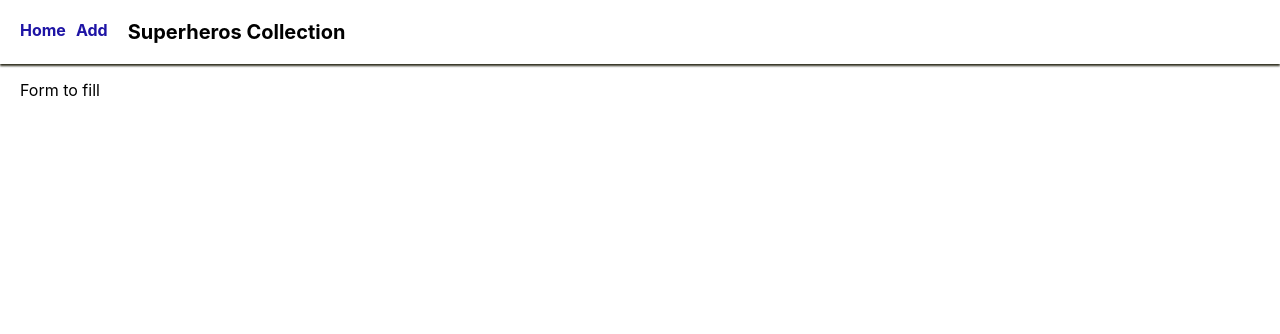
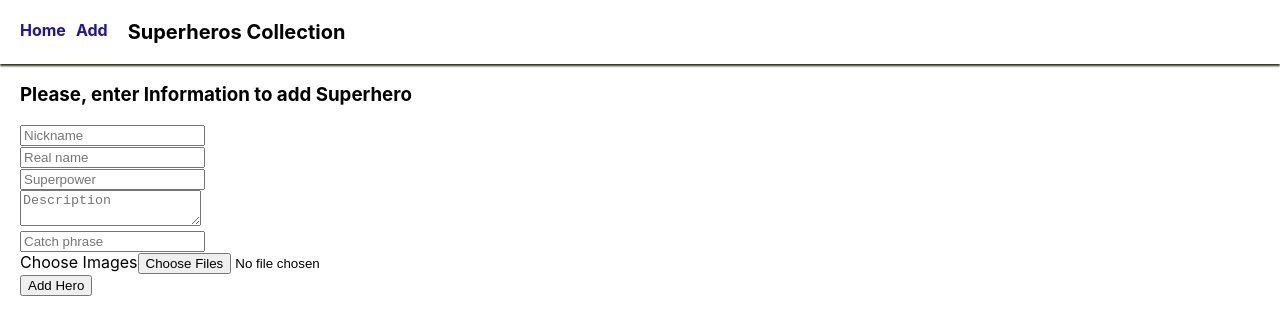
Before and after one commit to Selim96/Test-Superhero-front, a React (Create React App) app: page /superheros/newsuperhero in a window 1280 px wide. Shown: the top 334 px of the page. Built offline with nearby package versions, Linux system fonts and the light colour scheme.

Commit message:
add form to create hero

```diff
--- a/package.json
+++ b/package.json
@@ -12,6 +12,7 @@
     "react-redux": "^8.0.2",
     "react-router-dom": "^6.3.0",
     "react-scripts": "5.0.1",
+    "react-toastify": "^9.0.8",
     "redux": "^4.2.0",
     "web-vitals": "^2.1.4"
   },
--- a/src/components/App.jsx
+++ b/src/components/App.jsx
@@ -14,11 +14,11 @@ function App() {
         <Container>
         <Suspense fallback={<h2>Loading...</h2>}>
             <Routes>
-                <Route path="/superheros" element={<HomePage/>} exact/>
+                <Route path="/" element={<HomePage/>} exact/>
 
-                <Route path="/superheros/:superId" element={<SuperHeroInfo />} exact/>
+                <Route path="/:superId" element={<SuperHeroInfo />} exact/>
 
-                <Route path="/superheros/newsuperhero" element={<NewSuperHero/>} exact />
+                <Route path="/newsuperhero" element={<NewSuperHero/>} exact />
 
                 <Route element={<NotFoundView />} />
 
--- a/src/components/Navigation/Navigation.jsx
+++ b/src/components/Navigation/Navigation.jsx
@@ -5,8 +5,8 @@ export default function Navigation() {
     return (
         <>
             <nav>
-                <NavLink exact="true" to='/superheros' className={s.link} activeClassName={s.activeLink}>Home</NavLink>
-                <NavLink to='/superheros/newsuperhero' className={s.link} activeClassName={s.activeLink}>Add</NavLink>
+                <NavLink exact="true" to='/' className={s.link} activeClassName={s.activeLink}>Home</NavLink>
+                <NavLink to='/newsuperhero' className={s.link} activeClassName={s.activeLink}>Add</NavLink>
             </nav>
         </>
     )
--- a/src/components/NewSuperHero/NewSuperHero.jsx
+++ b/src/components/NewSuperHero/NewSuperHero.jsx
@@ -1,9 +1,114 @@
-
+import { useState } from 'react';
+import api from '../../services/api';
+import {toast} from 'react-toastify'
+import s from './NewSuperHero.module.css';
 
 function NewSuperHero() {
+    const [nickname, setNickname] = useState("");
+    const [realName, setRealName] = useState("");
+    const [superpowers, setSuperpowers] = useState("");
+    const [catchPhrase, setCatchPhrase] = useState("");
+    const [description, setDescription] = useState("");
+    const [images, setImages] = useState({});
+    const objectToSend = {
+        nickname,
+        real_name: realName,
+        superpowers,
+        catch_phrase: catchPhrase,
+        origin_description: description,
+        images
+    }
+
+    const handlChange = e => {
+
+        switch (e.currentTarget.name) {
+        case 'nickname':
+            setNickname(e.currentTarget.value);
+            break;
+
+        case 'real_name':
+            setRealName(e.currentTarget.value);
+            break;
+
+        case 'superpower':
+            setSuperpowers(e.currentTarget.value);
+            break;
+
+        case 'catch_phrase':
+            setCatchPhrase(e.currentTarget.value);
+            break;
+
+        case 'description':
+            setDescription(e.currentTarget.value);
+            break;
+
+        case 'images':
+            setImages(e.currentTarget.files[0]);
+            break;
+
+        default:
+            break;
+        }
+    };
+
+    const handlFetch = async () => {
+        try {
+            const result = await api.fetchToCreate(objectToSend);
+            console.log(result)
+            toast.error("Oops! Check form!")
+        } catch (error) {
+            console.log(error.message)
+            toast.error("Oops! Check form!")
+        }
+    }
+
+    const handlSubmit = e => {
+        e.preventDefault();
+        handlFetch();
+
+        setNickname("");
+        setRealName("");
+        setSuperpowers("");
+        setCatchPhrase("");
+        setDescription("");
+        setImages({});
+        console.log(toast)
+        toast("Superhero was added successfuly!")
+    }
 
     return (
-        <p>Form to fill</p>
+        <div className={s.addPage}>
+            <h3 className={s.title}>Please, enter Information to add Superhero</h3>
+            <form action='' id='add-superhero' encType='multipart/form-data' className={s.addForm} onSubmit={handlSubmit}>
+                <div className={s.inputBox}>
+                    <input type='text' name='nickname' value={nickname}  placeholder="Nickname" className={s.addFormInput} required pattern="^[a-zA-Zа-яА-Я]+(([' -][a-zA-Zа-яА-Я ])?[a-zA-Zа-яА-Я]*)*$" onChange={handlChange}/>
+                </div>
+
+                <div className={s.inputBox}>
+                    <input type='text' name='real_name' value={realName} placeholder="Real name" className={s.addFormInput} required onChange={handlChange}/>
+                </div>
+
+                <div className={s.inputBox}>
+                    {/* <label className={s.addFormLable}>Nickname</label> */}
+                    <input type='text' name='superpower' value={superpowers} placeholder="Superpower" className={s.addFormInput} required onChange={handlChange}/>
+                </div>
+
+                <div className={s.inputBox}>
+                    <textarea type='text' name='description' value={description} placeholder="Description" className={s.addFormInput} required onChange={handlChange}/>
+                </div>
+
+                <div className={s.inputBox}>
+                    <input type='text' name='catch_phrase' value={catchPhrase} placeholder="Catch phrase" className={s.addFormInput} required onChange={handlChange}/>
+                </div>
+
+                <div>
+                    <label className={s.addFormLable}>Choose Images</label>
+                    <input name='images' type='file' files={images} multiple onChange={handlChange}/>
+                </div>
+
+                <button type='submit' className={s.submitBtn} >Add Hero</button>
+            </form>
+        </div>
     )
 }
 
--- a/src/components/SuperHeroInfo/SuperHeroInfo.jsx
+++ b/src/components/SuperHeroInfo/SuperHeroInfo.jsx
@@ -2,21 +2,54 @@ import { useState, useEffect } from 'react';
 import { useParams } from "react-router-dom";
 import s from './SuperHeroInfo.module.css';
 import api from '../../services/api';
-import noImage from '../../images/noImage.webp';
+import { toast } from 'react-toastify';
+
 const imagesHost = "https://superheros-collection.herokuapp.com";
 
 function SuperHeroInfo() {
     const [superHero, setSuperHero] = useState({});
+    const [newImages, setNewImages] = useState([]);
 
     const { superId } = useParams();
+
     const fetchSuperHero = async () => {
         api.superId = superId;
         const result = await api.fetchById();
         setSuperHero(result.data);
+    };
+
+    const deleteImage = async (imageToDelete) => {
+        try {
+            const result = await api.fetchToEditImages(imageToDelete, superHero.images);
+            setSuperHero({ ...superHero, images: result });
+        } catch (error) {
+            console.log(error.message);
+        }
+    };
+
+    const handlChange = e => {
+        setNewImages(e.currentTarget.files[0]);
+    };
+
+    const addNewImage = async () => {
+        try {
+            const result = await api.fetchToEditImages(null, superHero.images);
+
+        } catch (error) {
+            console.log(error.message);
+        }
+    };
+
+    const handlSubmit = e => {
+        e.preventDefault();
+        addNewImage();
+
+        toast("Superhero was added successfuly!")
     }
+
     useEffect(() => {
         fetchSuperHero();
-    }, [superId])
+    }, [superId]);
 
     console.log(superHero)
     const {nickname, real_name, images, origin_description, superpowers, catch_phrase } = superHero;
@@ -38,12 +71,16 @@ function SuperHeroInfo() {
                     {images.map(image => (
                         <li className={s.galleryItem}>
                             <img src={`${imagesHost}/${image}`} className={s.galleryImage} alt={`pictures of ${nickname}`}/>
-                            <button type='button' className={s.galleryButton}>Delete</button>
+                            <button type='button' className={s.galleryButton} onClick={() => deleteImage(image)}>Delete</button>
                         </li>
                     ))}
                 </ul>
-                <button type='button'>Add images</button>
             </div>}
+            <form id='add-images' encType='multipart/form-data' className={s.addImageForm} onSubmit={handlSubmit}>
+                <input name='images' type='file' files={images} multiple onChange={handlChange}/>
+                <button type='submit'>Add images</button>
+            </form>
+
         </div>}
     </>
 }
--- a/src/index.js
+++ b/src/index.js
@@ -10,7 +10,7 @@ import App from './components/App.jsx';
 const root = ReactDOM.createRoot(document.getElementById('root'));
 root.render(
   <>
-    <BrowserRouter basename='/'>
+    <BrowserRouter basename='/superheros'>
 
     <App />
 
--- a/src/services/api.js
+++ b/src/services/api.js
@@ -20,12 +20,26 @@ class Api {
         return result;
     }
 
-    async fetchToCreate() {
-
+    async fetchToCreate(data) {
+        const result = await axios({
+            method: 'POST',
+            headers: { 'content-type': 'multipart/form-data' },
+            data: data,
+            url: "/"
+        });
+    return result;
     }
 
-    async fetchToEditImages() {
-
+    async fetchToEditImages(imageToDelete = null, arrayOfImages) {
+        const result = await axios({
+            method: 'patch',
+            headers: { 'content-type': 'multipart/form-data' },
+            url: `/${this.superId}`,
+            data: {
+                imageToDelete,
+                cuurentImages: arrayOfImages
+            }
+        });
     }
 
     incrementPage() {
```
Also changed, not shown: src/components/NewSuperHero/NewSuperHero.mdule.css (deleted), src/components/NewSuperHero/NewSuperHero.module.css (added), 1 other file (tests, documents, lock files or other folders).
